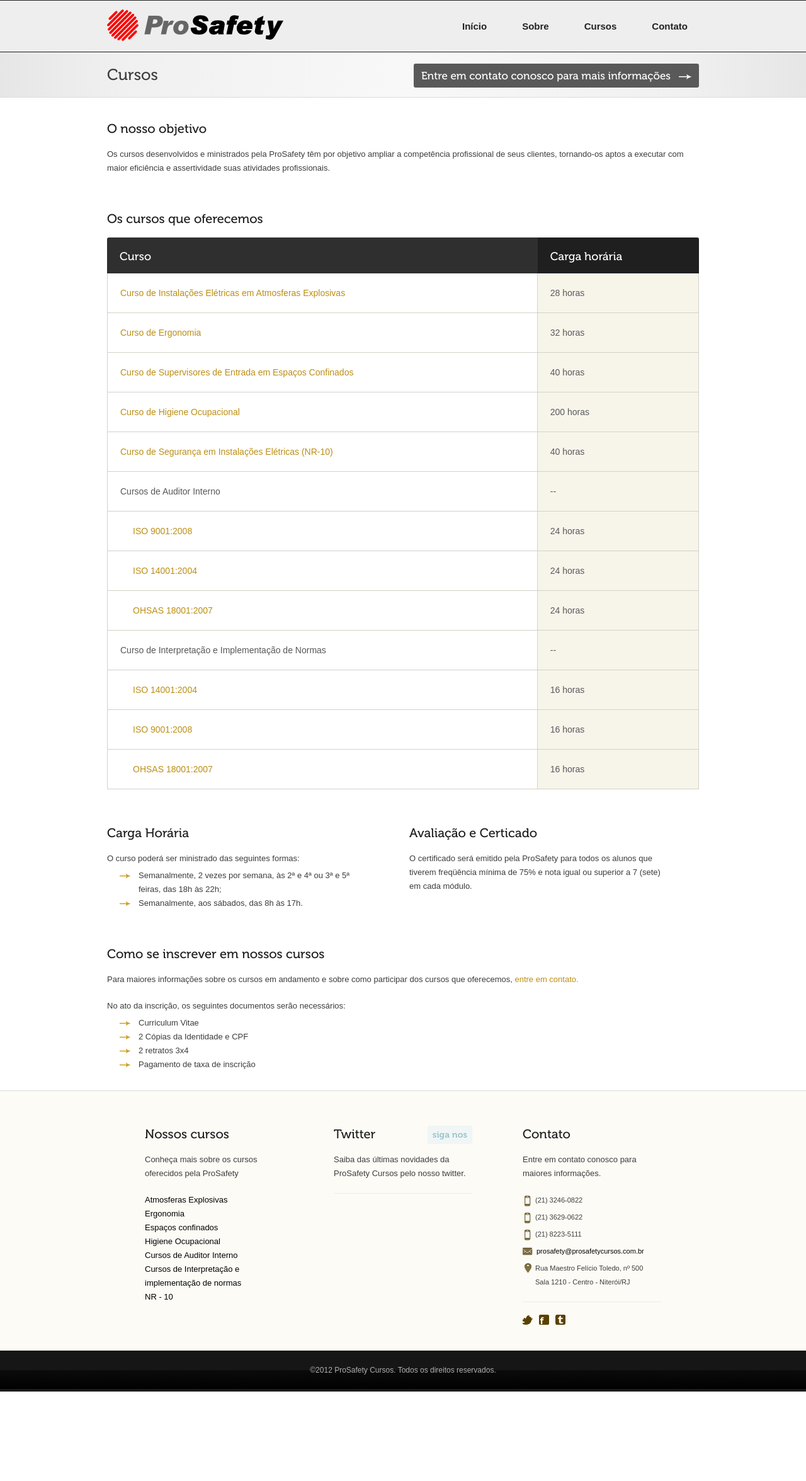
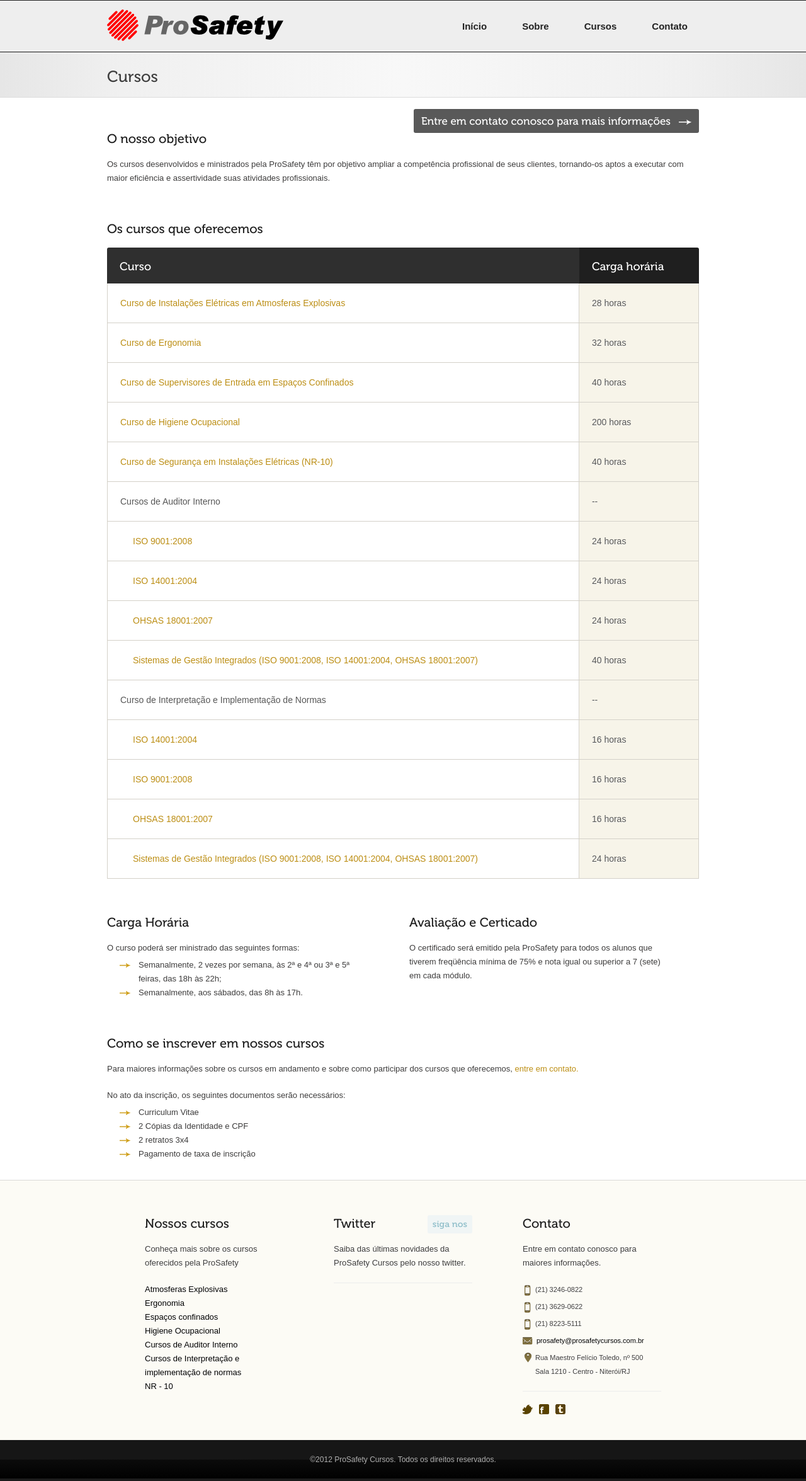
Before and after one commit to prosafetycursos/prosafetycursos.github.com, a Jekyll site: the page built from cursos/index.html, in a window 1280 px wide. Shown: the whole page at 63% size. Built offline with Jekyll 4.4.1, drawn with Linux system fonts in a browser that asks for light colours; before the commit the page ends 2209 px from its top, so only the background shows below that.

Commit message:
Adicionando curso de sistemas de gestao integrados

```diff
--- a/_layouts/default.html
+++ b/_layouts/default.html
@@ -52,6 +52,7 @@
                       <li ><a href="/cursos/auditor-interno/iso-9001-2008.html">ISO 9001:2008</a></li>
                       <li ><a href="/cursos/auditor-interno/iso-14001-2004.html">ISO 14001:2004</a></li>
                       <li ><a href="/cursos/auditor-interno/ohsas-18001-2007.html">OHSAS 18001:2007</a></li>
+                      <li ><a href="/cursos/auditor-interno/sistemas-de-gestao-integrados.html">SGI</a></li>
                     </ul>
                   </li>
                   <li>
@@ -60,6 +61,7 @@
                       <li><a href="/cursos/interpretacao-implementacao/iso-9001-2008.html">ISO 9001:2008</a></li>
                       <li><a href="/cursos/interpretacao-implementacao/iso-14001-2004.html">ISO 14001:2004</a></li>
                       <li><a href="/cursos/interpretacao-implementacao/ohsas-18001-2007.html">OHSAS 18001:2007</a></li>
+                      <li><a href="/cursos/interpretacao-implementacao/sistemas-de-gestao-integrados.html">SGI</a></li>
                     </ul>
                   </li>
                   <li><a href="/cursos/ergonomia.html">Ergonomia</a></li>
--- a/css/styles.css
+++ b/css/styles.css
@@ -41,6 +41,8 @@
 } #tagline h1 {
 	font-size:25px;
 	color:#3F3F3F;
+  width: 650px;
+  line-height: 28px;
 }.homepage h1 {
 	font-size:49px;
 	color:#FFF;
@@ -283,6 +285,12 @@
 #tagline h1 {
 	float:left;
 	margin-top:27px;
+}
+#tagline h1.twolines {
+  margin-top:12px;
+}
+#tagline h1.twolines.small {
+  font-size: 20px;
 }
 #tagline a {
 	float:right;
--- a/cursos/index.html
+++ b/cursos/index.html
@@ -60,6 +60,10 @@
           <td class='ident'><a href='/cursos/auditor-interno/ohsas-18001-2007.html'>OHSAS 18001:2007</a></td>
           <td>24 horas</td>
         </tr>
+        <tr>
+          <td class='ident'><a href='/cursos/auditor-interno/sistemas-de-gestao-integrados.html'>Sistemas de Gestão Integrados (ISO 9001:2008, ISO 14001:2004, OHSAS 18001:2007)</a></td>
+          <td>40 horas</td>
+        </tr>
         <tr id='interpretacao-implementacao'>
           <td>Curso de Interpretação e Implementação de Normas</a></td>
           <td>--</td>
@@ -75,6 +79,10 @@
         <tr>
           <td class='ident'><a href='/cursos/interpretacao-implementacao/ohsas-18001-2007.html'>OHSAS 18001:2007</a></td>
           <td>16 horas</td>
+        </tr>
+        <tr>
+          <td class='ident'><a href='/cursos/interpretacao-implementacao/sistemas-de-gestao-integrados.html'>Sistemas de Gestão Integrados (ISO 9001:2008, ISO 14001:2004, OHSAS 18001:2007)</a></td>
+          <td>24 horas</td>
         </tr>
       </tbody>
     </table>
```
Also changed, not shown: cursos/auditor-interno/sistemas-de-gestao-integrados.html (added, +60 -0 lines), cursos/interpretacao-implementacao/sistemas-de-gestao-integrados.html (added, +61 -0 lines).
